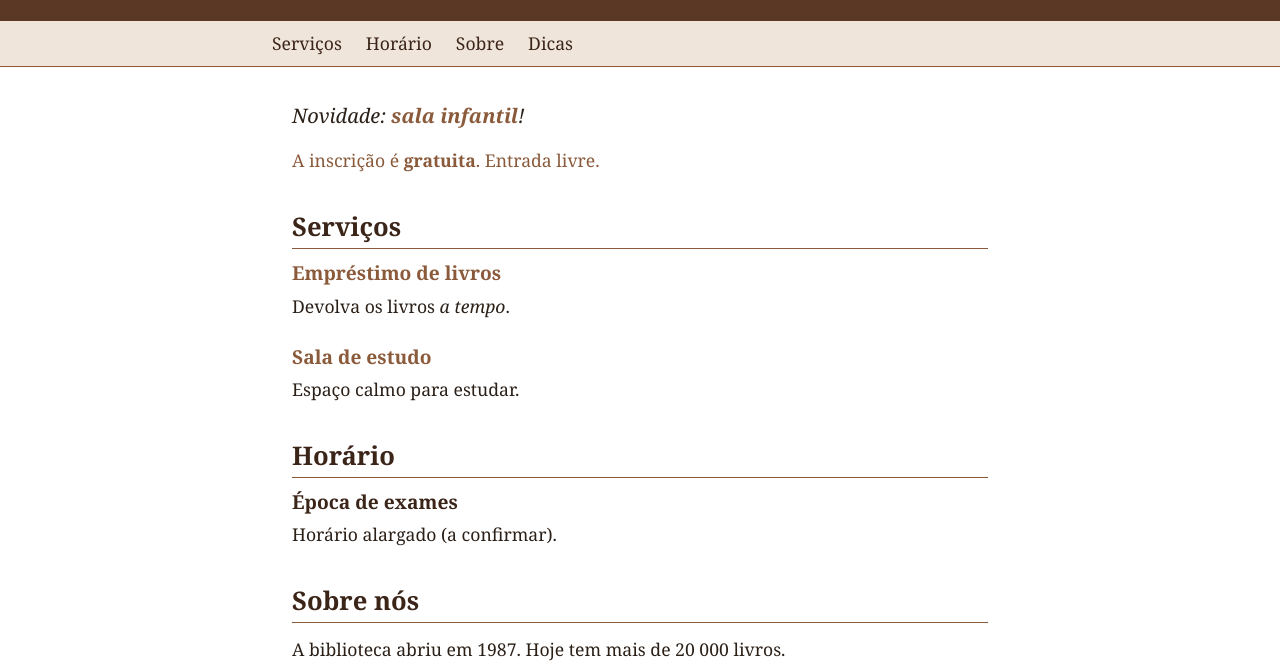
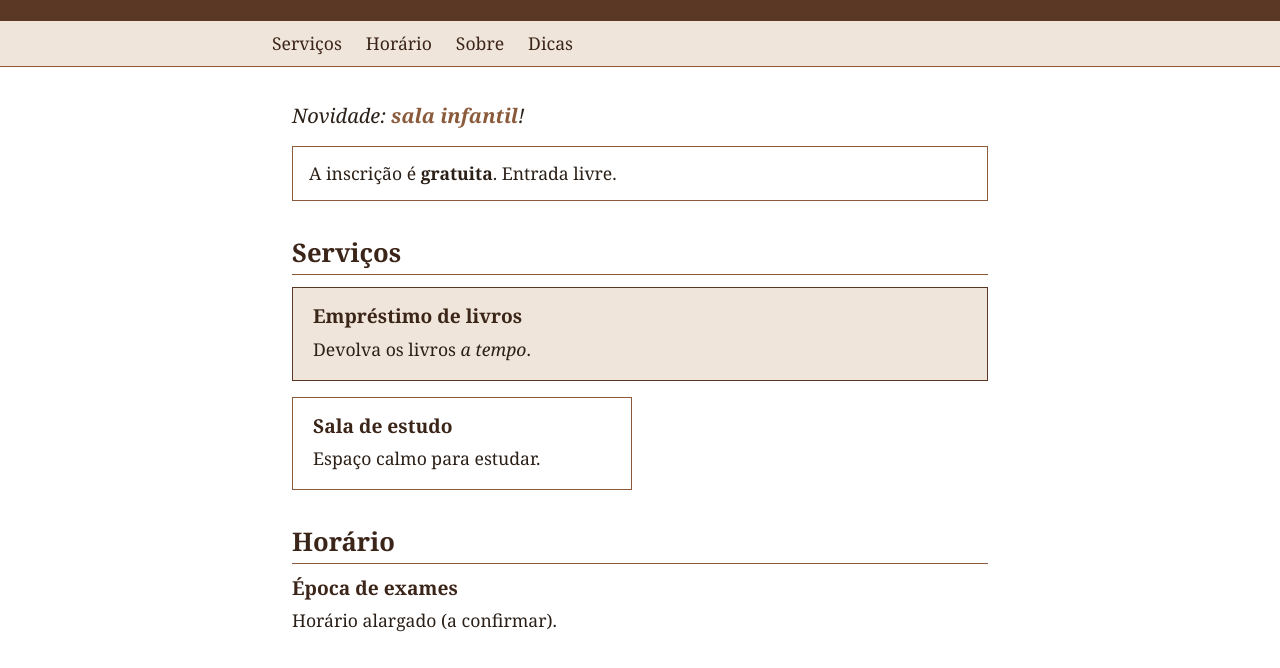
Before and after one commit to leonor118/biblioteca-do-bairro, a plain HTML site: page index.html in a window 1280 px wide. Shown: the part 116-784 px from the top of the page. Drawn offline with Linux system fonts and the light colour scheme.

Commit message:
Visual mais simples, com cor

```diff
--- a/estilos.css
+++ b/estilos.css
@@ -153,8 +153,9 @@ main section {
 }
 
 .aviso {
+  border: 1px solid var(--castanho-medio);
+  padding: 0.75rem 1rem;
   margin: 0;
-  color: var(--castanho-medio);
 }
 
 /* Catálogo */
@@ -162,15 +163,12 @@ main section {
 .catalogo {
   display: grid;
   grid-template-columns: repeat(auto-fit, minmax(14rem, 1fr));
-  gap: 1.5rem 2.5rem;
-}
-
-.cartao h3 {
-  color: var(--castanho-medio);
+  gap: 1rem;
 }
 
 .cartao {
-  padding: 0;
+  border: 1px solid var(--castanho-medio);
+  padding: 1rem 1.25rem;
 }
 
 .cartao p:last-child {
@@ -179,6 +177,8 @@ main section {
 
 .cartao-largo {
   grid-column: 1 / -1;
+  background: var(--castanho-claro);
+  border-color: var(--castanho);
 }
 
 /* Contactos */
```
Also changed, not shown: index3.html (+11 -0 lines).
